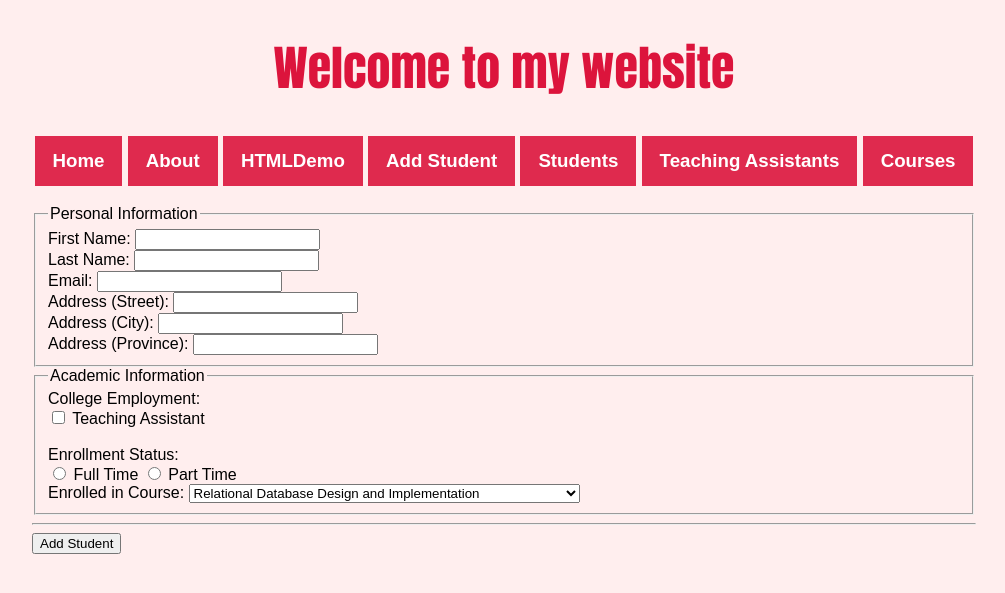
After one commit to PMarieMEM/Web700_app, a web app: file views/views/addStudent.html in a window 1280 px wide. The commit adds this page. Shown: the top 593 px of the page, without its empty margins (136-1141 px from the left). Run offline with its HTML, style and script files only (its server is not run), Linux system fonts and the light colour scheme; some libraries are stand-ins or nearby versions.

Commit message:
re:addstudent update

```diff
--- a/views/about.html
+++ b/views/about.html
@@ -20,6 +20,7 @@
 				<a class="nav-link" href="home.html"> Home </a>
 				<a class="nav-link" href="about.html"> About</a>
 				<a class="nav-link" href="htmlDemo.html">HTMLDemo</a></li>
+				<a class="nav-link" href="./views/addStudent.html">Add Student</a></li>
 				<a class="nav-link" href="/students">Students</a></li>
 				<a class="nav-link" href="/tas">Teaching Assistants</a></li>
 				<a class="nav-link" href="/courses">Courses</a></li>
--- a/views/htmlDemo.html
+++ b/views/htmlDemo.html
@@ -15,6 +15,7 @@
                     <a class="nav-link" href="home.html"> Home </a>
                     <a class="nav-link" href="about.html"> About</a>
                     <a class="nav-link" href="htmlDemo.html">Html Demo</a></li>
+                    <a class="nav-link" href="./views/addStudent.html">Add Student</a></li>
                     <a class="nav-link" href="/students">Students</a></li>
                     <a class="nav-link" href="/tas">Teaching Assistants</a></li>
                     <a class="nav-link" href="/courses">Courses</a></li>
--- /dev/null
+++ b/views/views/addStudent.html
@@ -0,0 +1,118 @@
+<!DOCTYPE html>
+<html>
+	<head>
+        <title> WEB700_APP_PMALINNAG </title>
+        <link rel="stylesheet" href="./public/css/theme.css"/>
+        <meta charset="UTF-8">
+		<meta http-equiv="X-UA-Compatible" content="IE=edge">
+		<meta name="viewport" content="width=device-width, initial-scale=1.0">
+    </head>
+    <body>
+        <h1>Welcome to my website</h1>
+            <h3>
+                    <a class="nav-link" href="home.html"> Home </a>
+                    <a class="nav-link" href="about.html"> About</a>
+                    <a class="nav-link" href="htmlDemo.html">HTMLDemo</a></li>
+
+                    <a class="nav-link" href="/students">Add Student</a></li>
+                    <a class="nav-link" href="/students">Students</a></li>
+                    <a class="nav-link" href="/tas">Teaching Assistants</a></li>
+                    <a class="nav-link" href="/courses">Courses</a></li>
+            </h3>
+    <form>
+    <fieldset>
+        <legend>Personal Information</legend>
+        <div class="row">
+            <div class="col-md-6">
+            <div class="form-group">
+                <label>First Name:</label>
+                <input class="form-control" type="text" />
+            </div>
+
+            </div>
+            <div class="col-md-6">
+                <div class="form-group">
+                    <label >Last Name:</label>
+                    <input class="form-control" type="text"  />
+                </div>
+            </div>
+        </div>
+
+        <div class="row">
+            <div class="col-md-12">
+                <div class="form-group">
+                    <label >Email:</label>
+                    <input class="form-control" type="email" />
+                </div>
+            </div>
+        </div>
+        <div class="row">
+            <div class="col-md-4">
+                <div class="form-group">
+                    <label>Address (Street):</label>
+                    <input class="form-control" type="text" />
+                </div>
+            </div>
+            <div class="col-md-4">
+                <div class="form-group">
+                    <label>Address (City):</label>
+                    <input class="form-control" type="text" />
+                </div>
+            </div>
+            <div class="col-md-4">
+                <div class="form-group">
+                    <label>Address (Province):</label>
+                    <input class="form-control" type="text" />
+                </div>
+            </div>
+        </div>
+    </fieldset>
+    <fieldset>
+        <legend>Academic Information</legend>
+        <div class="row">
+            <div class="col-md-4">
+                <label>College Employment:</label><br />
+                <div class="form-check">
+                    <input class="form-check-input" type="checkbox" id="TA">
+                    <label class="form-check-label" for="TA">
+                        Teaching Assistant
+                    </label>
+                </div>
+                <br />
+            </div>
+            <div class="col-md-4">
+                <div class="form-group">
+                    <label>Enrollment Status:</label><br />
+                    <label  class="checkbox-inline">
+                        <input type="radio" value="Full Time" /> Full Time
+                    </label>
+                    <label class="checkbox-inline">
+                        <input type="radio" value="Part Time" /> Part Time
+                    </label>
+                </div>
+            </div>
+            <div class="col-md-4">
+                <div class="form-group">
+                    <label for="course">Enrolled in Course:</label>
+                    <select class="form-control" id="course">
+                        <option value="1">Relational Database Design and Implementation</option>
+                        <option value="2">Java Programming</option>
+                        <option value="3">Introduction to Cloud Computing</option>
+                        <option value="4">Database Administration and Management</option>
+                        <option value="5">Web Programming</option>
+                        <option value="6">Applied Capstone Project</option>
+                        <option value="7">Database Connectivity Using Java</option>
+                        <option value="8">Accessing Big Data</option>
+                        <option value="9">Datawarehousing</option>
+                        <option value="10">Security in Databases and Web Applications</option>
+                        <option value="11">Work Term Preparation (Work-Integrated Learning option only)</option>
+                    </select>
+                </div>
+            </div>
+        </div>
+    </fieldset>
+    <hr />
+    <input type="submit" class="btn btn-primary float-right" value="Add Student" /><br /><br /><br />
+</form>
+</body>
+</html>
```
